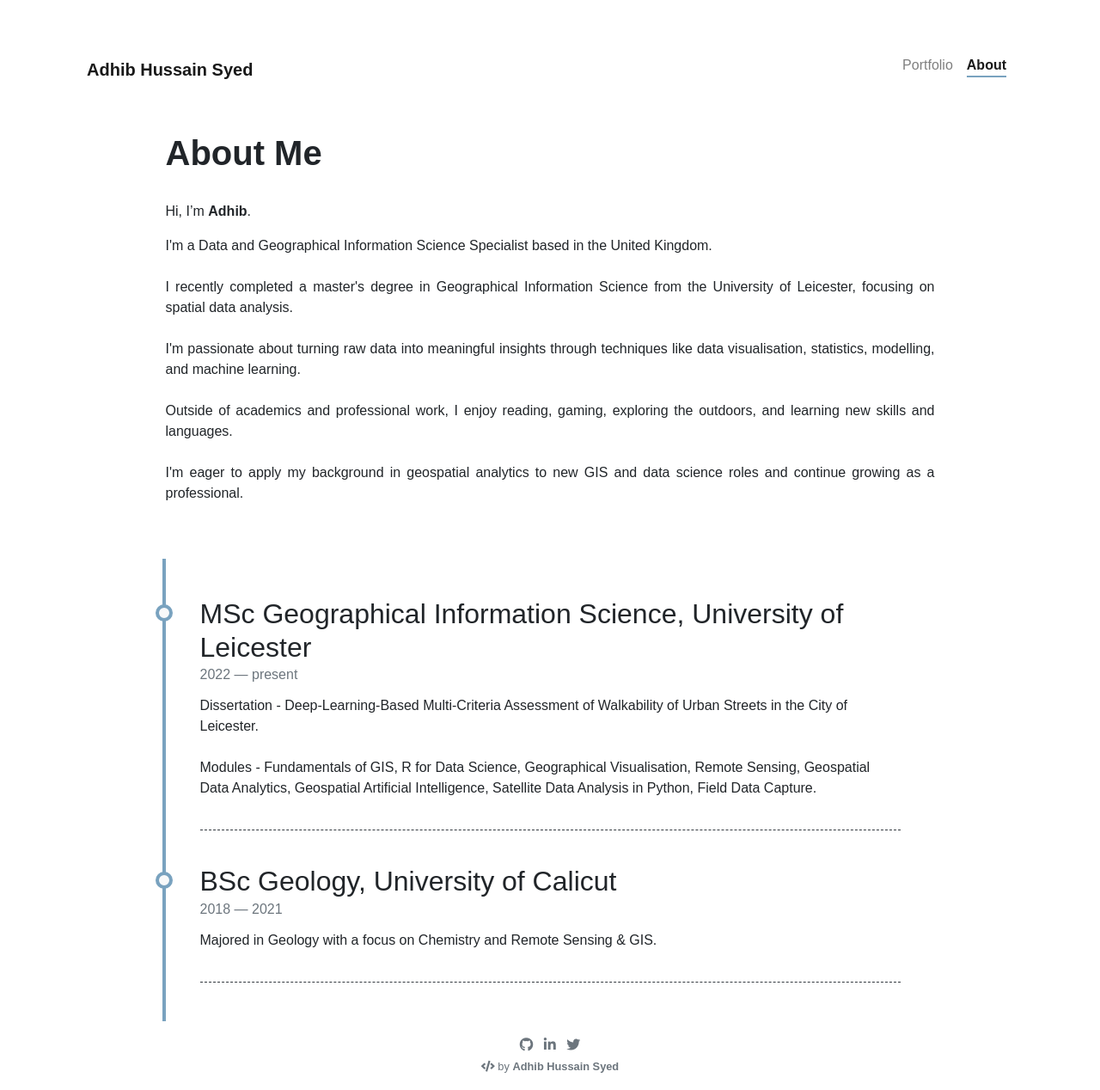
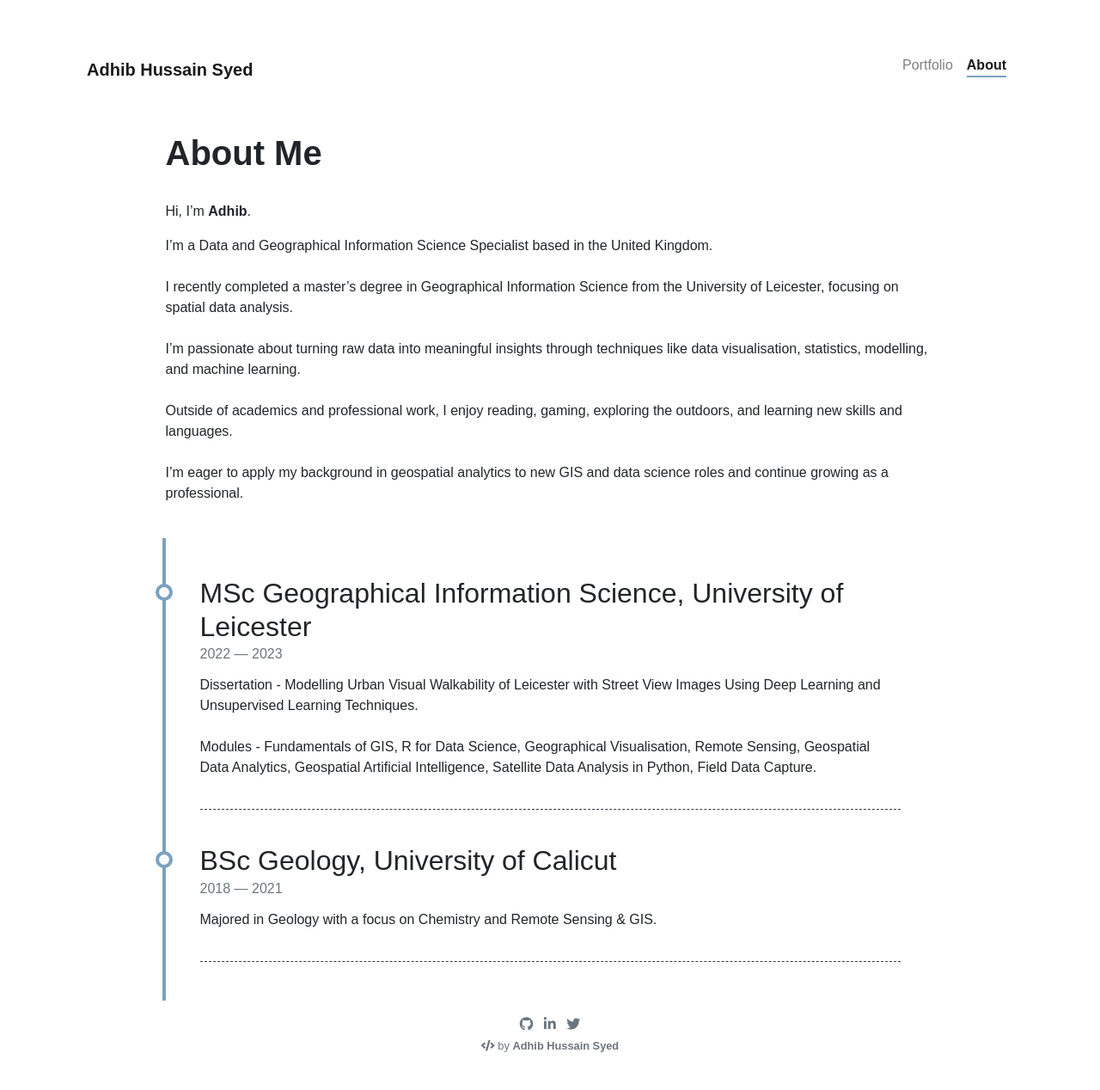
Before and after one commit to adhibsyed/adhibsyed.github.io, a Jekyll site: the page built from pages/about.md, in a window 1280 px wide. Shown: the whole page at 86% size. Built offline with Jekyll 4.4.1, drawn with Linux system fonts in a browser that asks for light colours; nearby versions of some CDN libraries; after the commit the page ends 1244 px from its top, so only the background shows below that.

Commit message:
updated about

```diff
--- a/_data/timeline.yml
+++ b/_data/timeline.yml
@@ -1,7 +1,7 @@
 - title: MSc Geographical Information Science, University of Leicester
   from: 2022
-  to: present
-  description:  Dissertation - Deep-Learning-Based Multi-Criteria Assessment of Walkability of Urban Streets in the City of Leicester. <br><br>
+  to: 2023
+  description:  Dissertation - Modelling Urban Visual Walkability of Leicester with Street View Images Using Deep Learning and Unsupervised Learning Techniques. <br><br>
                 Modules - Fundamentals of GIS, R for Data Science, Geographical Visualisation,
                 Remote Sensing, Geospatial Data Analytics, Geospatial Artificial Intelligence, Satellite Data Analysis
                 in Python, Field Data Capture.
--- a/pages/about.md
+++ b/pages/about.md
@@ -9,7 +9,7 @@ weight: 3
 <br>
 Hi, I'm **Adhib**. <br>
 
-<div style="text-align: justify">I'm a Data and Geographical Information Science Specialist based in the United Kingdom.
+I'm a Data and Geographical Information Science Specialist based in the United Kingdom.
 <br><br>
 I recently completed a master's degree in Geographical Information Science from the University of Leicester, focusing on spatial data analysis.
 <br><br>
@@ -17,7 +17,7 @@ I'm passionate about turning raw data into meaningful insights through technique
 <br><br>
 Outside of academics and professional work, I enjoy reading, gaming, exploring the outdoors, and learning new skills and languages.
 <br><br>
-I'm eager to apply my background in geospatial analytics to new GIS and data science roles and continue growing as a professional.</div>
+I'm eager to apply my background in geospatial analytics to new GIS and data science roles and continue growing as a professional.
 <br>
 <div class="row">
 {% include about/timeline.html %}
```
Also changed, not shown: _projects/(4) sentiment.md (renamed from _projects/(5) sentiment.md), _projects/(5) gentrification.md (renamed from _projects/(4) gentrification.md), _projects/(7) class.md (renamed from _projects/(8) class.md), _projects/(8) walkability.md (renamed from _projects/(7) walkability.md).
